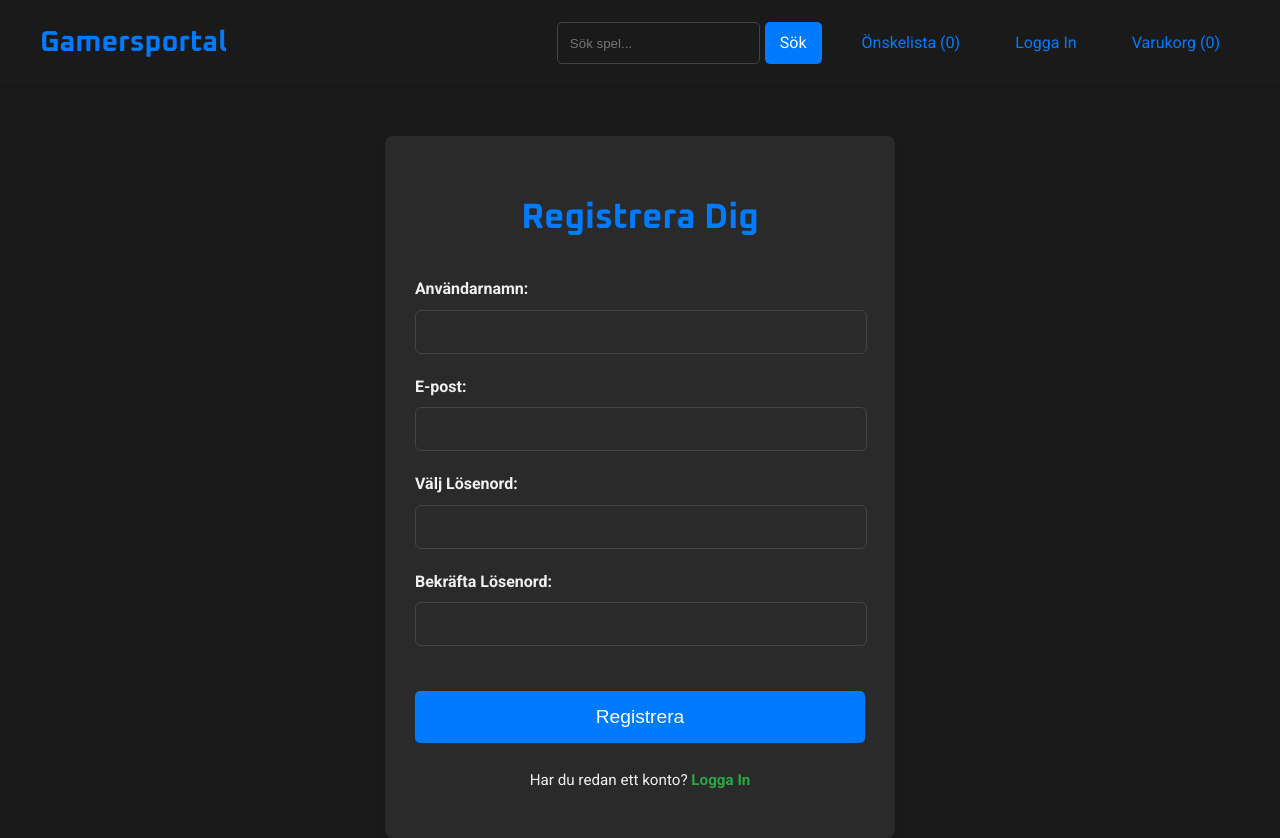
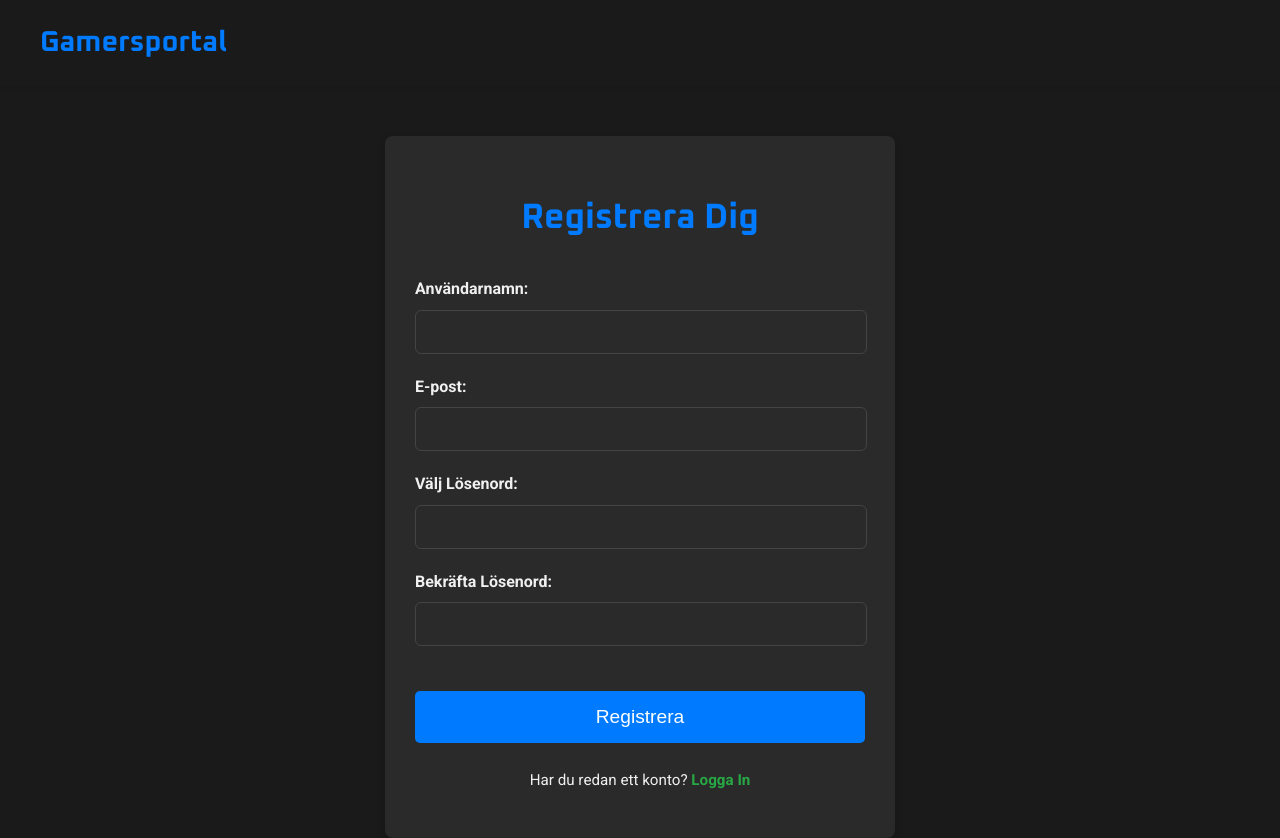
Before and after one commit to NTI24Elev-26/Webbstore, a plain HTML site: page register.html in a window 1280 px wide. Shown: the top 838 px of the page. Drawn offline with Linux system fonts and the light colour scheme.

Commit message:
ändrade register + ett par kommentarer

```diff
--- a/js/login.js
+++ b/js/login.js
@@ -14,7 +14,7 @@ document.addEventListener('DOMContentLoaded', () => {
 
             // Enkel validering
             if (identifier === '' || password === '') {
-                alert('Vänligen fyll i både användarnamn/e-post och lösenord.');
+                alert('Vänligen fyll i både användarnamn/e-post och lösenord.'); 4
                 return;
             }
 
--- a/js/script.js
+++ b/js/script.js
@@ -63,10 +63,10 @@ document.addEventListener('DOMContentLoaded', () => {
                 const addToCartBtn = document.getElementById('product-detail-add-to-cart');
                 if (addToCartBtn) {
                     addToCartBtn.textContent = 'I varukorgen';
-                    addToCartBtn.disabled = true;
+                    addToCartBtn.disabled = true; // Om något ligger i varukorg, tryck inte mer
                 }
             }
-            // NY: Uppdatera knapparna på andra sidor (index/products) om de är synliga
+            // Uppdatera knapparna på andra sidor (index/products) om de är synliga
             const allBuyButtons = document.querySelectorAll(`[data-product-id="${productId}"].add-to-cart-btn`);
             allBuyButtons.forEach(btn => {
                 btn.textContent = 'I varukorgen';
@@ -84,7 +84,6 @@ document.addEventListener('DOMContentLoaded', () => {
         if (typeof renderCartPage === 'function') renderCartPage();
     };
 
-    // changeCartQuantity tas bort eftersom vi inte hanterar kvantiteter i varukorgen längre
     // window.changeCartQuantity = (productId, change) => { ... };
 
     window.addToWishlist = (productId) => {
@@ -126,8 +125,8 @@ document.addEventListener('DOMContentLoaded', () => {
         if (typeof renderWishlistPage === 'function') renderWishlistPage();
     };
 
-    // --- Funktion för att lägga till spel i användarens bibliotek (UPPDATERAD) ---
-    // Tar nu emot en array av game IDs, inte varukorgsobjekt
+    // --- Funktion för att lägga till spel i användarens bibliotek ---
+    // Tar emot en array av game IDs
     window.addToOwnedGames = (gameIds) => {
         const loggedInUser = localStorage.getItem('loggedInUser');
         if (!loggedInUser) {
@@ -164,7 +163,7 @@ document.addEventListener('DOMContentLoaded', () => {
         }
     };
 
-    // --- Funktion för att rendera ett spelkort (UPPDATERAD) ---
+    // --- Funktion för att rendera ett spelkort ---
     window.renderGameCard = function(game, options = {}) {
         const article = document.createElement('article');
         article.classList.add('product-card');
--- a/register.html
+++ b/register.html
@@ -12,15 +12,6 @@
     <div class="container header-grid">
         <div class="header-logo">
             <a href="index.html">Gamersportal</a>
-        </div>
-        <div class="header-search">
-            <input type="search" id="header-search-input" placeholder="Sök spel...">
-            <a href="#" id="header-search-btn" class="search-btn btn">Sök</a>
-        </div>
-        <div class="header-user-actions" id="header-user-actions">
-            <a href="wishlist.html" class="btn wishlist-btn">Önskelista (<span id="wishlist-count">0</span>)</a>
-            <a href="login.html" class="btn login-btn" id="auth-status">Logga In</a>
-            <a href="cart.html" class="btn cart-btn">Varukorg (<span id="cart-count">0</span>)</a>
         </div>
     </div>
 </header>
```
